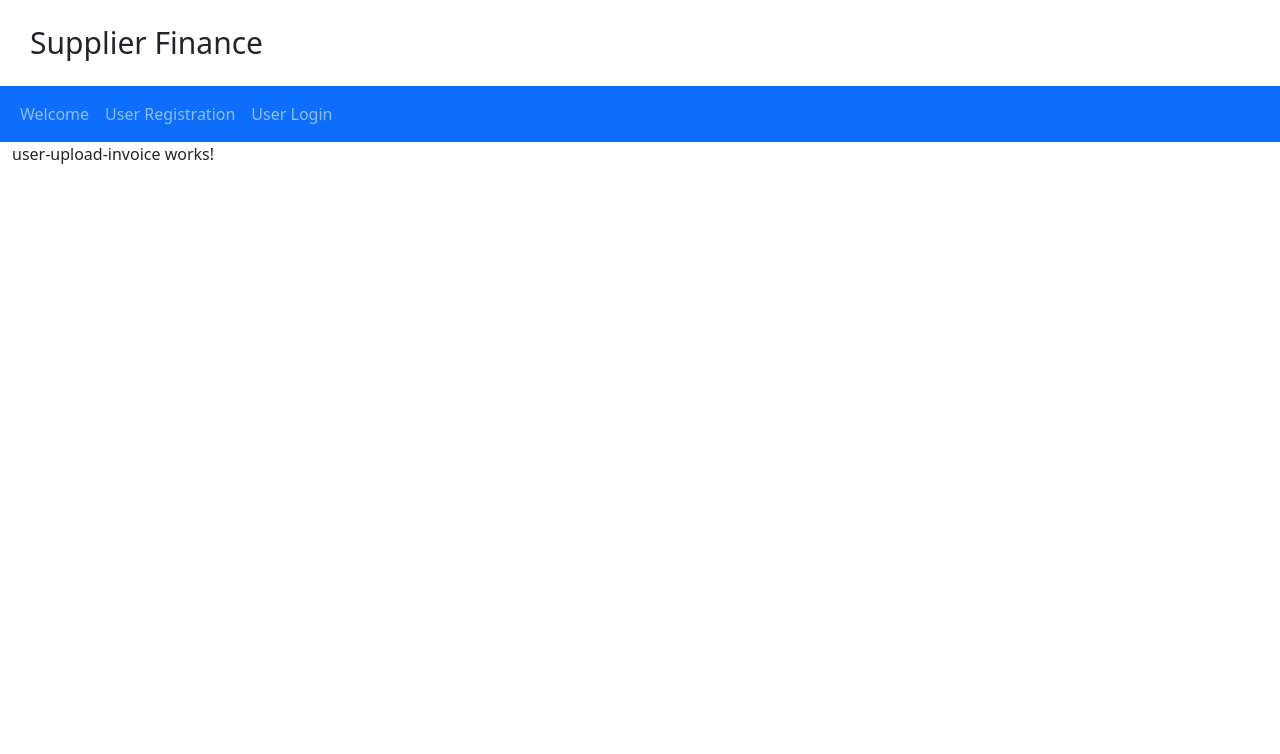
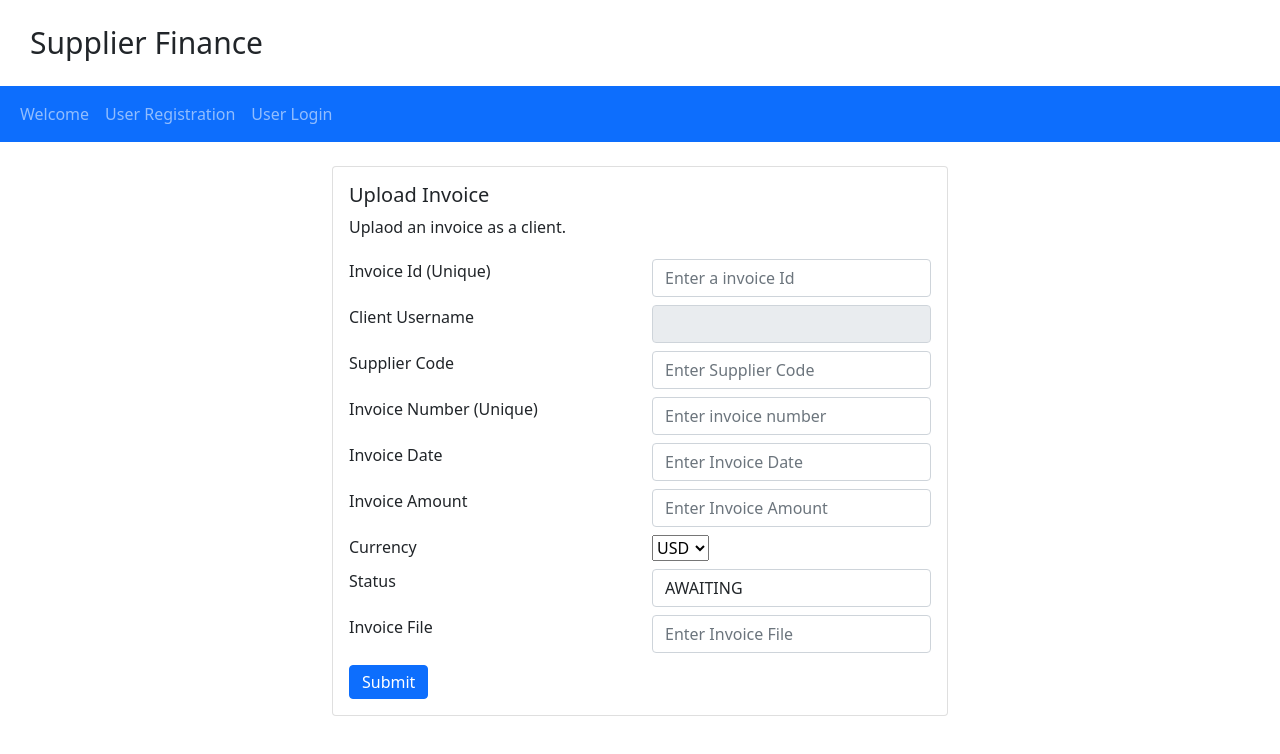
Before and after one commit to abhinavdhamaniya/supplier-finance-web, an Angular app: page /user-upload-invoice in a window 1280 px wide. Shown: the top 754 px of the page. Built offline with nearby package versions, Linux system fonts and the light colour scheme.

Commit message:
Added upload invoice component

```diff
--- /dev/null
+++ b/src/app/dto/InvoiceDto.ts
@@ -0,0 +1,20 @@
+export class InvoiceDto {
+
+    public id: string = "";
+
+    public clientUsername: string = "";
+
+    public supplierCode: string = "";
+
+    public invoiceNumber: string = "";
+
+    public invoiceDate: string = "";
+
+    public invoiceAmount: Number = 0;
+
+    public currency: string = "";
+
+    public status: string = "";
+
+    public invoiceFile: File | null = null;
+}
--- /dev/null
+++ b/src/app/service/invoice.service.ts
@@ -0,0 +1,18 @@
+import { HttpClient } from "@angular/common/http";
+import { Injectable } from "@angular/core";
+import { Observable } from "rxjs";
+import { InvoiceDto } from "../dto/InvoiceDto";
+
+@Injectable({
+    providedIn: 'root'
+})
+export class InvoiceService {
+
+    private rootUrl = 'http://localhost:8080/invoices';
+
+    constructor(private http: HttpClient) { }
+
+    public saveInvoice(invoice: InvoiceDto): Observable<InvoiceDto> {
+        return this.http.post<InvoiceDto>(this.rootUrl + '/save', invoice);
+    }
+}
--- a/src/app/user-upload-invoice/user-upload-invoice.component.html
+++ b/src/app/user-upload-invoice/user-upload-invoice.component.html
@@ -1 +1,109 @@
-<p>user-upload-invoice works!</p>
+<html>
+
+<body>
+
+    <div class="row">
+        <div class="col-sm-6 offset-md-3">
+            <div class="card my-4">
+                <div class="card-body">
+                    <h5 class="card-title">Upload Invoice</h5>
+                    <p class="card-text">Uplaod an invoice as a client.</p>
+                    <div class="alert alert-danger" role="alert" *ngIf='errorMessage'>
+                        {{errorMessage}}
+                    </div>
+                    <div class="alert alert-success" role="alert" *ngIf='sucessMessage'>
+                        {{sucessMessage | json}}
+                    </div>
+                    <form #uploadInvoiceForm="ngForm" (ngSubmit)="onClickSubmit(uploadInvoiceForm)">
+                        <div class="form-group row py-1">
+                            <div class="col">
+                                <label for="invoiceId">Invoice Id (Unique)</label>
+                            </div>
+                            <div class="col">
+                                <input type="text" class="form-control" name="invoiceId"
+                                    placeholder="Enter a invoice Id" ngModel>
+                            </div>
+                        </div>
+                        <div class="form-group row py-1">
+                            <div class="col">
+                                <label for="clientUsername">Client Username</label>
+                            </div>
+                            <div class="col">
+                                <input type="text" class="form-control" name="clientUsername" readonly [value]="loggedInUser">
+                            </div>
+                        </div>
+                        <div class="form-group row py-1">
+                            <div class="col">
+                                <label for="supplierCode">Supplier Code</label>
+                            </div>
+                            <div class="col">
+                                <input type="text" class="form-control" name="supplierCode"
+                                    placeholder="Enter Supplier Code" ngModel>
+                            </div>
+                        </div>
+                        <div class="form-group row py-1">
+                            <div class="col">
+                                <label for="invoiceNumber">Invoice Number (Unique)</label>
+                            </div>
+                            <div class="col">
+                                <input type="text" class="form-control" name="invoiceNumber"
+                                    placeholder="Enter invoice number" ngModel>
+                            </div>
+                        </div>
+                        <div class="form-group row py-1">
+                            <div class="col">
+                                <label for="invoiceDate">Invoice Date</label>
+                            </div>
+                            <div class="col">
+                                <input type="text" class="form-control" name="invoiceDate"
+                                    placeholder="Enter Invoice Date" ngModel>
+                            </div>
+                        </div>
+                        <div class="form-group row py-1">
+                            <div class="col">
+                                <label for="invoiceAmount">Invoice Amount</label>
+                            </div>
+                            <div class="col">
+                                <input type="number" class="form-control" name="invoiceAmount"
+                                    placeholder="Enter Invoice Amount" ngModel>
+                            </div>
+                        </div>
+                        <div class="form-group row py-1">
+                            <div class="col">
+                                <label for="currency">Currency</label>
+                            </div>
+                            <div class="col">
+                                <select id="invoiceCurrency" name="invoiceCurrency" (click)="setCurrency($event)">
+                                    <option value="USD">USD</option>
+                                    <option value="GBP">GBP</option>
+                                    <option value="Euro">Euro</option>
+                                </select>
+                            </div>
+                        </div>
+                        <div class="form-group row py-1">
+                            <div class="col">
+                                <label for="status">Status</label>
+                            </div>
+                            <div class="col">
+                                <input type="text" class="form-control" name="status" [value]="invoiceStatus">
+                            </div>
+                        </div>
+                        <div class="form-group row py-1">
+                            <div class="col">
+                                <label for="invoiceFile">Invoice File</label>
+                            </div>
+                            <div class="col">
+                                <input type="text" class="form-control" name="invoiceFile"
+                                    placeholder="Enter Invoice File" ngModel>
+                            </div>
+                        </div>
+                        <button type="submit" class="btn btn-primary py-1 mt-2">Submit</button>
+                    </form>
+                </div>
+            </div>
+        </div>
+    </div>
+
+</body>
+
+</html>
--- a/src/app/user-upload-invoice/user-upload-invoice.component.ts
+++ b/src/app/user-upload-invoice/user-upload-invoice.component.ts
@@ -1,4 +1,8 @@
 import { Component, OnInit } from '@angular/core';
+import { NgForm } from '@angular/forms';
+import { Subscription } from 'rxjs';
+import { InvoiceDto } from '../dto/InvoiceDto';
+import { InvoiceService } from '../service/invoice.service';
 
 @Component({
   selector: 'app-user-upload-invoice',
@@ -7,9 +11,55 @@ import { Component, OnInit } from '@angular/core';
 })
 export class UserUploadInvoiceComponent implements OnInit {
 
-  constructor() { }
+  sub!: Subscription;
+  errorMessage: string | null = null;
+  sucessMessage: string | null = null;
+  loggedInUser: string = localStorage.getItem('LOGGED_IN_USER_ID')!;
+
+  currency: string = 'USD';
+  invoiceStatus = 'AWAITING';
+
+  constructor(private invoiceService: InvoiceService) { }
 
   ngOnInit(): void {
+    setInterval(() => {
+      this.loggedInUser = localStorage.getItem('LOGGED_IN_USER_ID')!;
+    }, 1);
   }
 
+  onClickSubmit(uploadInvoiceForm: NgForm) {
+    this.errorMessage = null;
+    this.sucessMessage = null;
+    var invoice = this.buildInvoice(uploadInvoiceForm);
+    console.log(invoice);
+    this.sub = this.invoiceService.saveInvoice(invoice).subscribe({
+      next: (response: any) => {
+        this.sucessMessage = 'Invoice Saved!'
+      },
+      error: (err: any) => {
+        this.errorMessage = err.error.errors;
+      }
+    });
+  }
+
+  setCurrency(event: Event) {
+    if (event.target) {
+      this.currency = (event.target as HTMLTextAreaElement).value;
+    }
+  }
+
+  private buildInvoice(uploadInvoiceForm: NgForm): InvoiceDto {
+    var invoice: InvoiceDto = new InvoiceDto();
+    var invoiceDetails = uploadInvoiceForm.value;
+    invoice.id = invoiceDetails.invoiceId;
+    invoice.clientUsername = this.loggedInUser;
+    invoice.supplierCode = invoiceDetails.supplierCode;
+    invoice.invoiceNumber = invoiceDetails.invoiceNumber;
+    invoice.invoiceDate = invoiceDetails.invoiceDate;
+    invoice.invoiceAmount = invoiceDetails.invoiceAmount;
+    invoice.currency = this.currency;
+    invoice.status = this.invoiceStatus;
+    invoice.invoiceFile = invoiceDetails.invoiceFile;
+    return invoice;
+  }
 }
```
